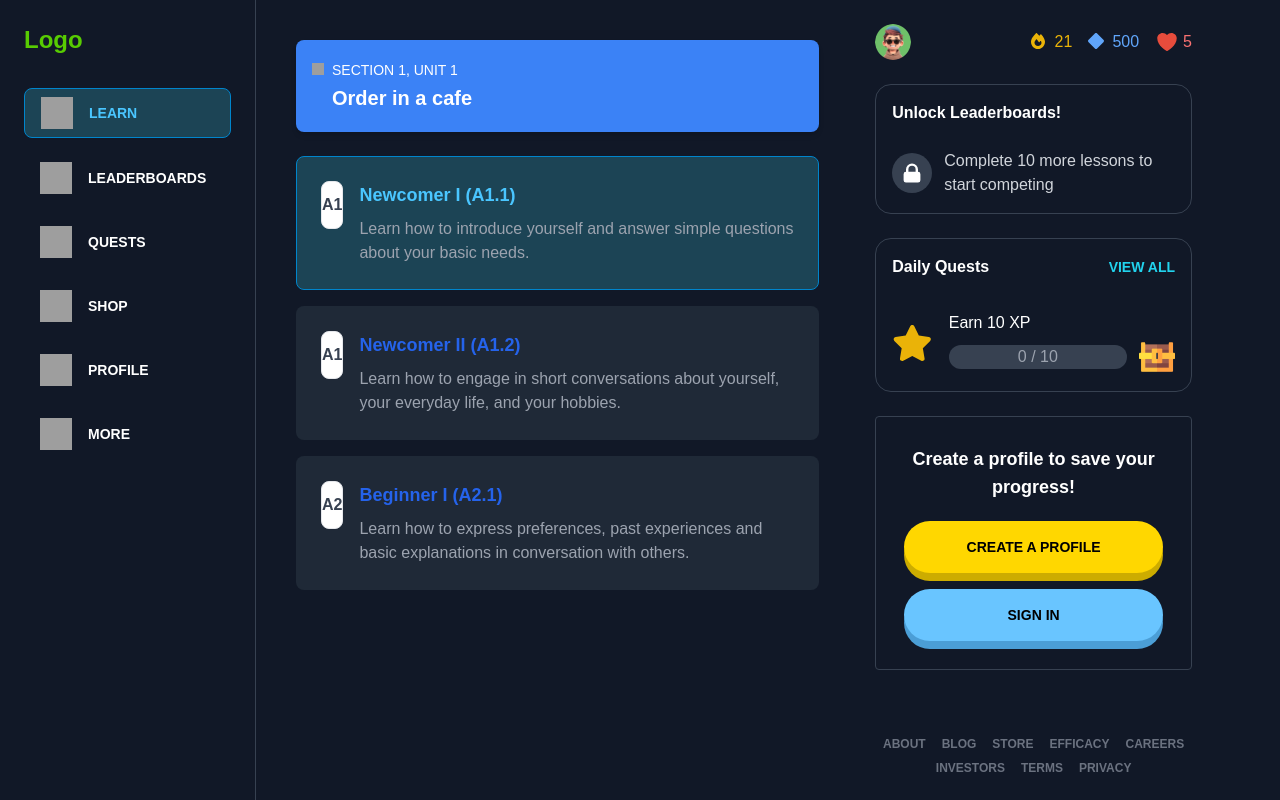
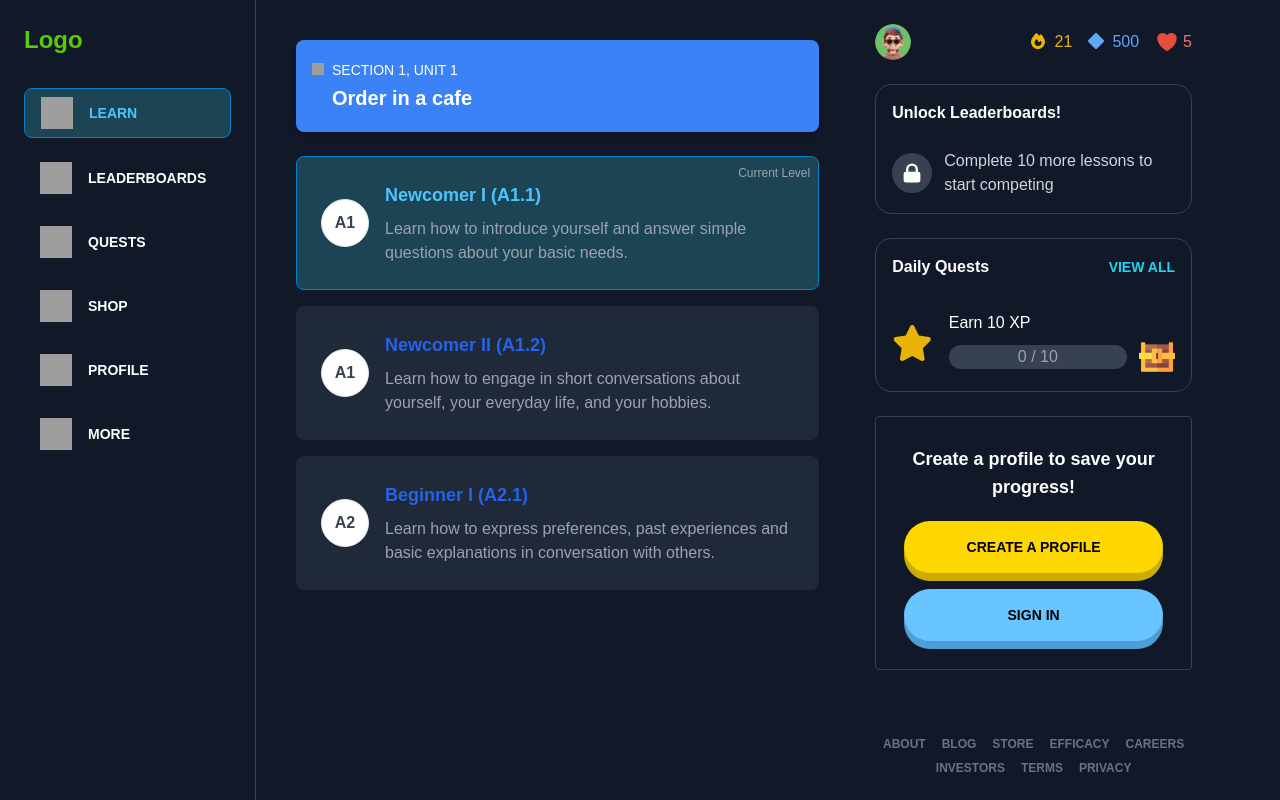
Before and after one commit to SeifEldin15/Sign-Language-Website, a React (Vite) app: page /learn in a window 1280 px wide. Built offline with nearby package versions, Linux system fonts and the light colour scheme; grey boxes are pictures that could not be loaded; a web font is replaced by a local one.

Commit message:
centering the card level

```diff
--- a/src/components/LessonCard.jsx
+++ b/src/components/LessonCard.jsx
@@ -1,13 +1,36 @@
-const LessonCard = ({ level, title, units, description, isActive = false }) => {
+import { useNavigate } from 'react-router-dom';
+
+const LessonCard = ({ level, title, units, description, isActive = false, isLocked = false }) => {
+  const navigate = useNavigate();
+
+  const handleClick = () => {
+    if (!isLocked) {
+      navigate(`/question`); // or whatever your questions route path is
+    //   /${level}
+    }
+  };
+
   return (
-    <div className={`rounded-lg p-6 mb-4 hover:shadow-lg transition-shadow transition-colors duration-300 border cursor-pointer ${
-      isActive
-        ? "bg-[#1c4455] border-[#0085CC]"
-        : "bg-gray-800 border-transparent hover:border-[#0085CC] transition-border duration-300"
-    }`}>
-      <div className="flex items-start gap-4">
+    <div
+      onClick={handleClick}
+      className={`relative rounded-lg p-6 mb-4 hover:shadow-lg transition-shadow transition-colors duration-300 border cursor-pointer ${
+        isLocked
+          ? "bg-gray-800 border-gray-700 opacity-75 cursor-not-allowed"
+          : isActive
+            ? "bg-[#1c4455] border-[#0085CC]"
+            : "bg-gray-800 border-transparent hover:border-[#0085CC] transition-border duration-300"
+      }`}
+    >
+      {isActive && (
+        <span className="absolute top-2 right-2 text-xs text-gray-400">
+          Current Level
+        </span>
+      )}
+      <div className="flex items-center gap-4">
         <div className="flex-shrink-0">
-          <div className="w-full h-12 bg-white rounded-lg flex items-center justify-center border border-gray-200">
+          <div className={`bg-white rounded-full w-12 h-12 flex items-center justify-center border border-gray-200 ${
+            isLocked ? "opacity-50" : ""
+          }`}>
             <span className="text-gray-700 font-semibold">{level}</span>
           </div>
         </div>
@@ -15,12 +38,19 @@ const LessonCard = ({ level, title, units, description, isActive = false }) => {
         <div className="flex-1">
           <div className="flex items-baseline">
             <h3 className={`text-lg font-semibold ${
-              isActive
-                ? "text-[#4ac6ff]"
-                : "text-blue-600"
-            }`}>{title}</h3>
+              isLocked
+                ? "text-gray-500"
+                : isActive
+                  ? "text-[#4ac6ff]"
+                  : "text-blue-600"
+            }`}>
+              {title}
+              {isLocked && " 🔒"}
+            </h3>
           </div>
-          <p className="mt-2 text-gray-400">{description}</p>
+          <p className={`mt-2 ${isLocked ? "text-gray-600" : "text-gray-400"}`}>
+            {description}
+          </p>
         </div>
       </div>
     </div>
```
